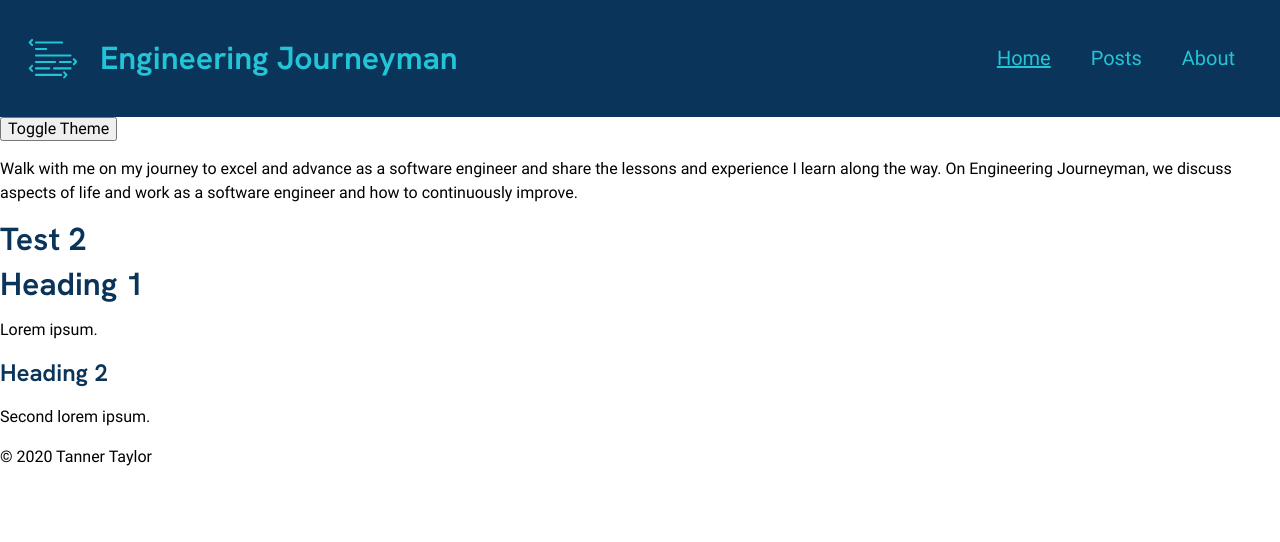
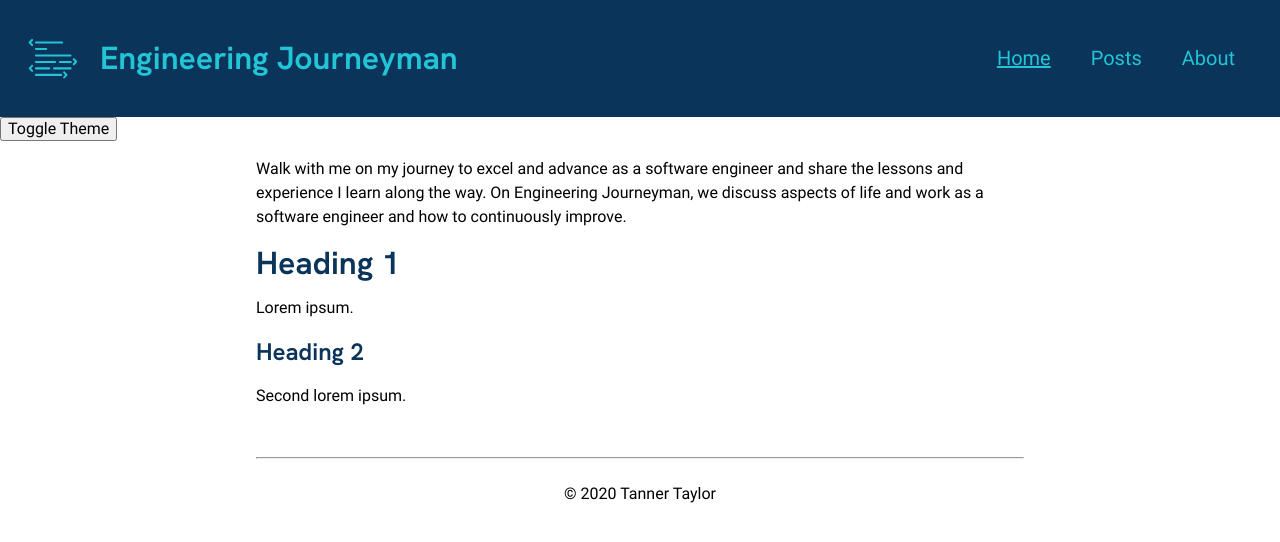
Before and after one commit to engineering-journeyman/engineering-journeyman.github.io, a Jekyll site: the page built from index.md, in a window 1280 px wide. Shown: the top 542 px of the page. Built offline with Jekyll 4.4.1, drawn with Linux system fonts in a browser that asks for light colours.

Commit message:
Cleaned up the body a little bit.

```diff
--- a/_layouts/main.html
+++ b/_layouts/main.html
@@ -67,7 +67,8 @@
         </section>
 
         <footer>
-            <span>&copy; {{ site.time | date: '%Y' }} Tanner Taylor</span>
+            <hr />
+            <span id="copyright">&copy; {{ site.time | date: '%Y' }} Tanner Taylor</span>
         </footer>
     </body>
 </html>
--- a/index.md
+++ b/index.md
@@ -3,8 +3,6 @@ layout: main
 ---
 
 {{ site.description }}
-
-# Test 2
 
 # Heading 1
 
--- a/styles/main.css
+++ b/styles/main.css
@@ -38,6 +38,25 @@ nav a:hover, nav a.current-page {
     text-decoration: underline;
 }
 
+/* section & footer styles */
+
+section, footer {
+    width: 60%;
+    margin: 0 auto;
+}
+
+/* footer only styles */
+
+footer {
+    text-align: center;
+    padding-top: 25px;
+}
+
+#copyright {
+    display: inline-block;
+    margin-top: 15px;
+}
+
 /* flex styles */
 
 .flex-container {
```
